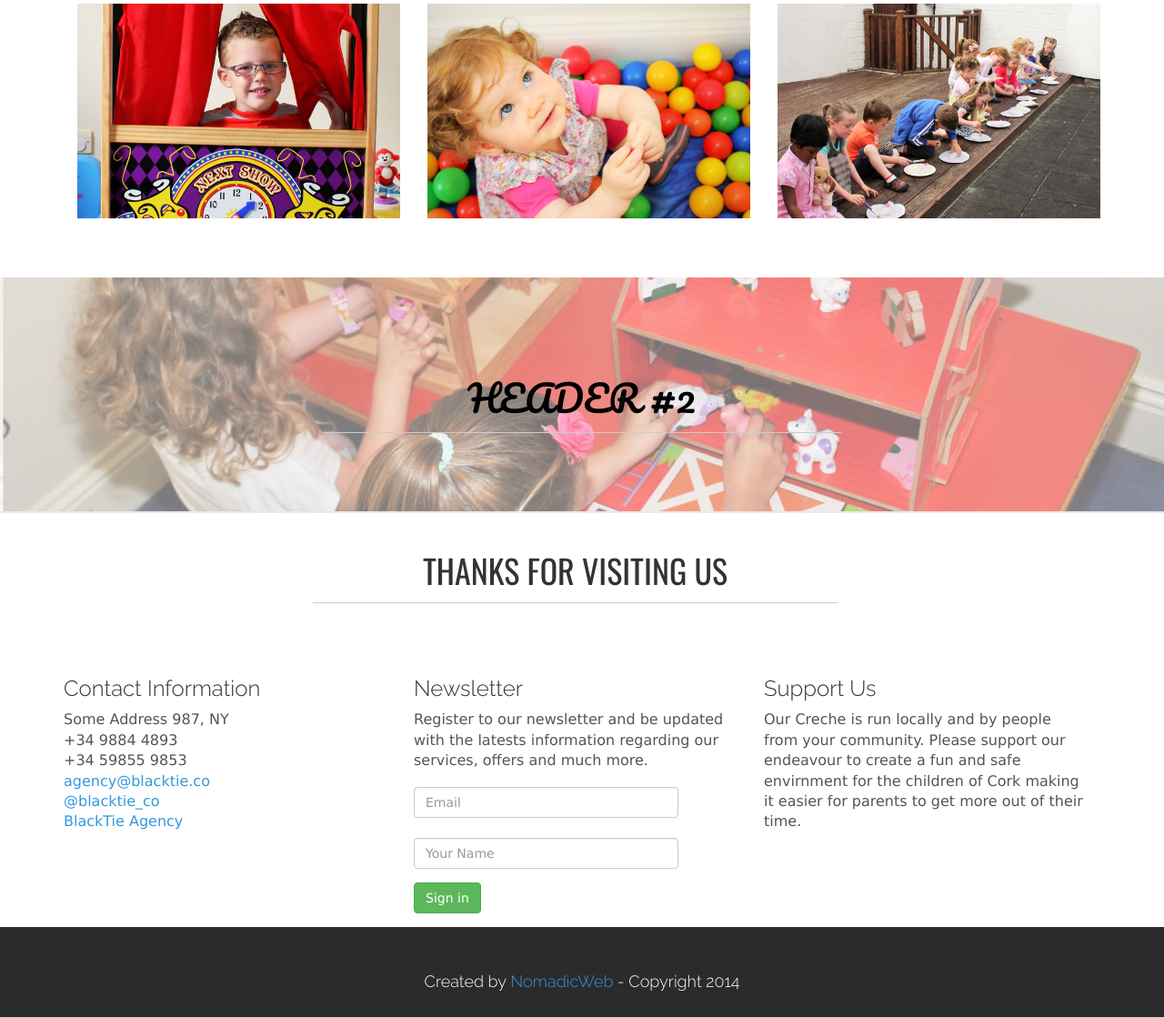
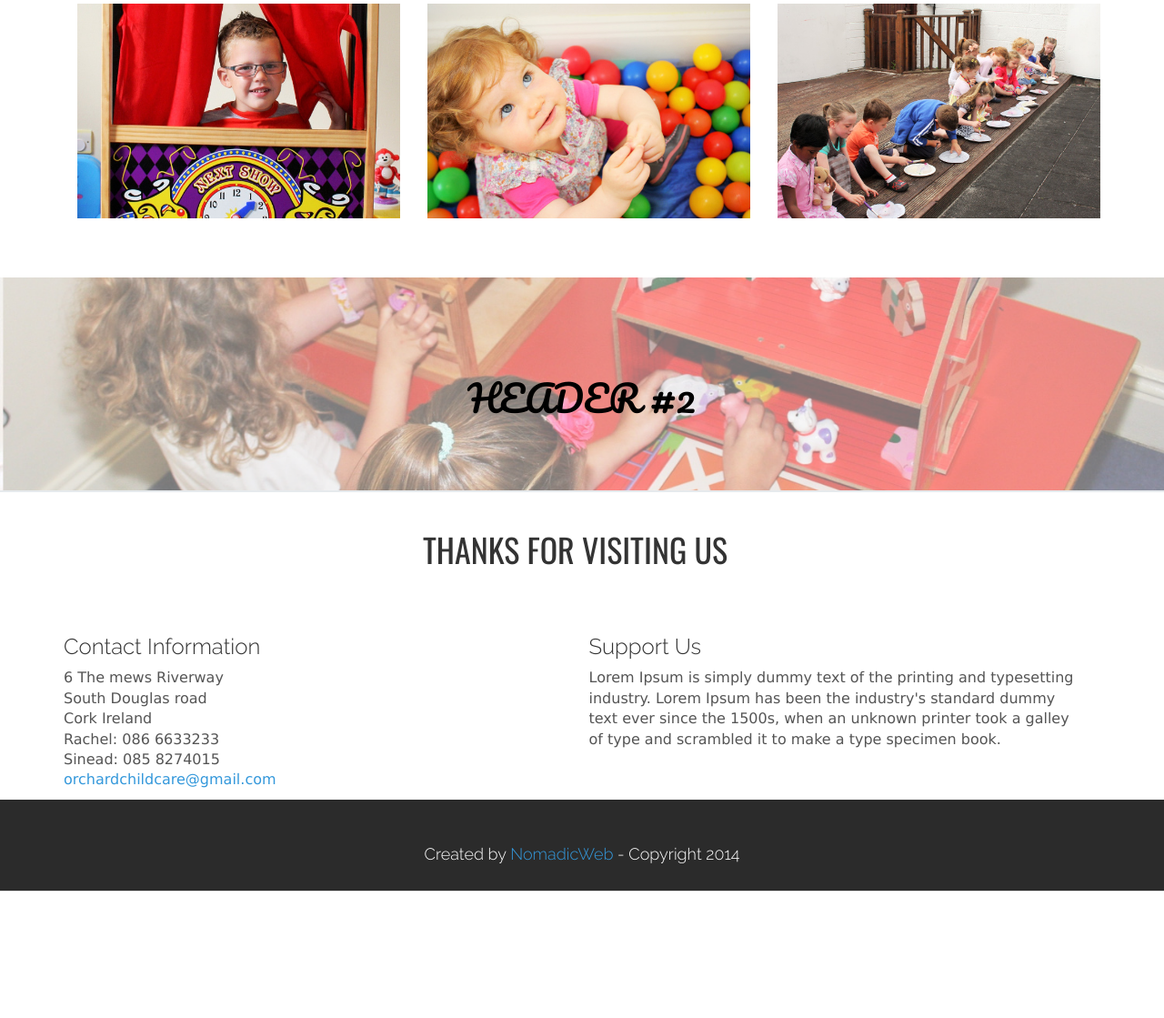
Before and after one commit to NomadicWeb/orchardchildcare.ie, a WordPress theme: template orchard_theme/index.php in a window 1280 px wide. Shown: the part 3035-4154 px from the top of the page at 91% size. After the commit the page ends 4015 px from the top, so only its background shows below. Run offline with PHP 8.4 and a stand-in for WordPress, Linux system fonts and the light colour scheme; the site name, menu and one post (Sample post) are stand-ins, and other content is empty.

Commit message:
Updated the contact us section

```diff
--- a/orchard_theme/index.php
+++ b/orchard_theme/index.php
@@ -219,7 +219,6 @@
     <section class="section-divider textdivider divider4">
 		<div class="container">
 			<h1 class="fancy-text">HEADER #2</h1>
-                <hr>
         </div><!-- container -->
     </section><!-- section -->
 
@@ -227,57 +226,25 @@
 		<div class="row">
             <br>
 			<h1 class="centered">THANKS FOR VISITING US</h1>
-                <hr>
             <br>
             <br>
-                <div class="col-lg-4">
+            <div class="col-lg-6">
 				<h3>Contact Information</h3>
-                    <p><span class="icon icon-home"></span> Some Address 987, NY<br/>
-                        <span class="icon icon-phone"></span> +34 9884 4893 <br/>
-                        <span class="icon icon-mobile"></span> +34 59855 9853 <br/>
-                        <span class="icon icon-envelop"></span> <a href="#"> agency@blacktie.co</a> <br/>
-                        <span class="icon icon-twitter"></span> <a href="#"> @blacktie_co </a> <br/>
-                        <span class="icon icon-facebook"></span> <a href="#"> BlackTie Agency </a> <br/>
+                <p><span class="icon icon-home"></span>6 The mews Riverway</br> South Douglas road</br> Cork Ireland<br/>
+                <span class="icon icon-phone"></span>Rachel: 086 6633233<br/>
+				<span class="icon icon-mobile"></span>Sinead: 085 8274015<br/>
+                <span class="icon icon-envelop"></span> <a href="#">orchardchildcare@gmail.com</a> <br/>
                 </p>
             </div><!-- col -->
 
-                <div class="col-lg-4">
-                    <h3>Newsletter</h3>
-                    <p>Register to our newsletter and be updated with the latests information regarding our services, offers and much more.</p>
-                    <p>
-                        <form class="form-horizontal" role="form">
-                          <div class="form-group">
-                            <label for="inputEmail1" class="col-lg-4 control-label"></label>
-                            <div class="col-lg-10">
-                              <input type="email" class="form-control" id="inputEmail1" placeholder="Email">
-                            </div>
-                          </div>
-                          <div class="form-group">
-                            <label for="text1" class="col-lg-4 control-label"></label>
-                            <div class="col-lg-10">
-                              <input type="text" class="form-control" id="text1" placeholder="Your Name">
-                            </div>
-                          </div>
-                          <div class="form-group">
-                            <div class="col-lg-10">
-                              <button type="submit" class="btn btn-success">Sign in</button>
-                            </div>
-                          </div>
-                       </form><!-- form -->
-                    </p>
-                </div><!-- col -->
-
-                <div class="col-lg-4">
+            <div class="col-lg-6">
 				<h3>Support Us</h3>
-                    <p>Our Creche is run locally and by people from your community. Please support our
-endeavour to create a fun and safe envirnment for the children of Cork making it easier for parents to get more out of their time.</p>
+                <p>Lorem Ipsum is simply dummy text of the printing and typesetting industry. Lorem Ipsum has been the industry's standard dummy text ever since the 1500s, when an unknown printer took a galley of type and scrambled it to make a type specimen book.</p>
             </div><!-- col -->
 
         </div><!-- row -->
 
     </div><!-- container -->
-
-        <!-- /section -->
     </main>
 
 <?php /*get_sidebar();*/ ?>
```
Lines whose indentation alone changed are shown as unchanged.
